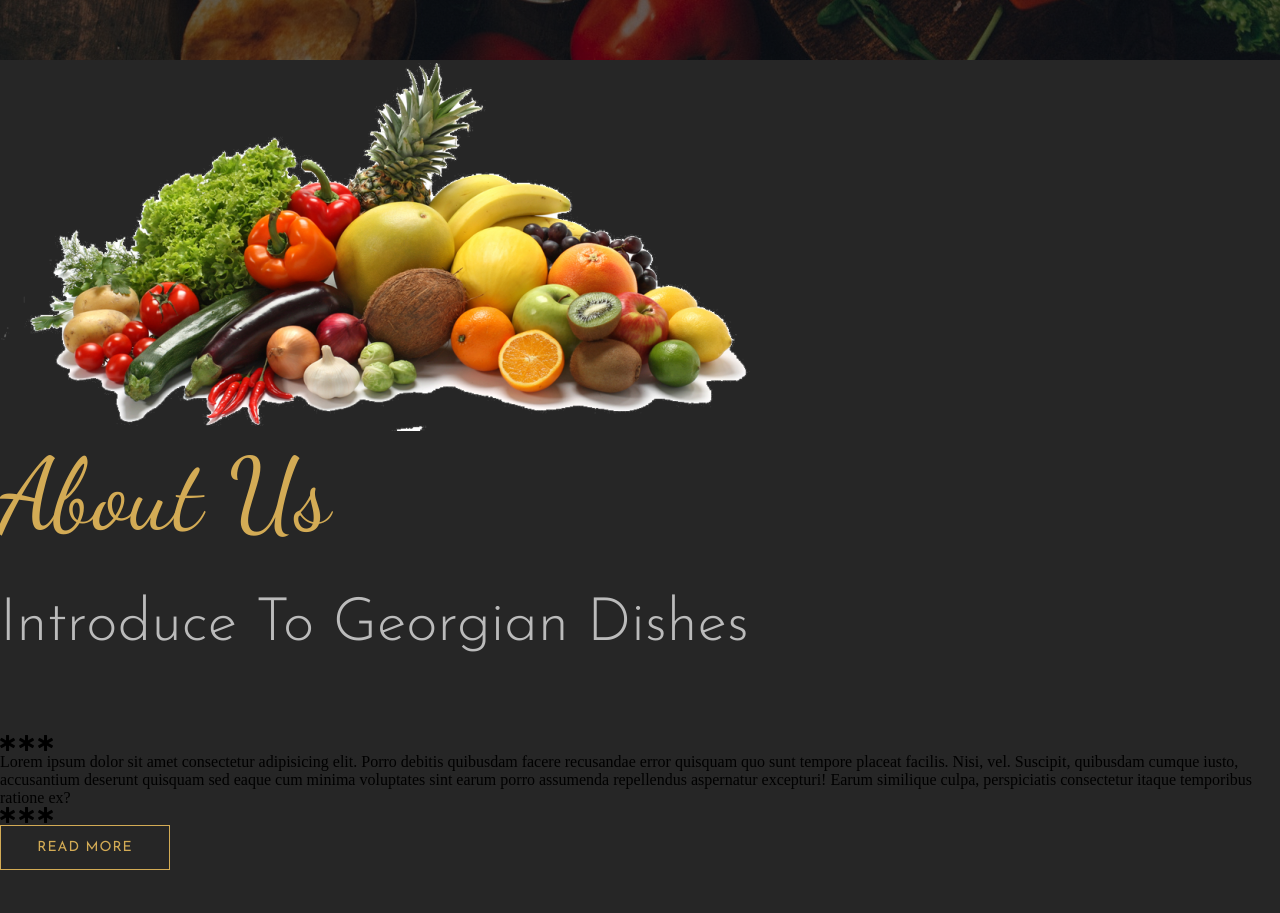
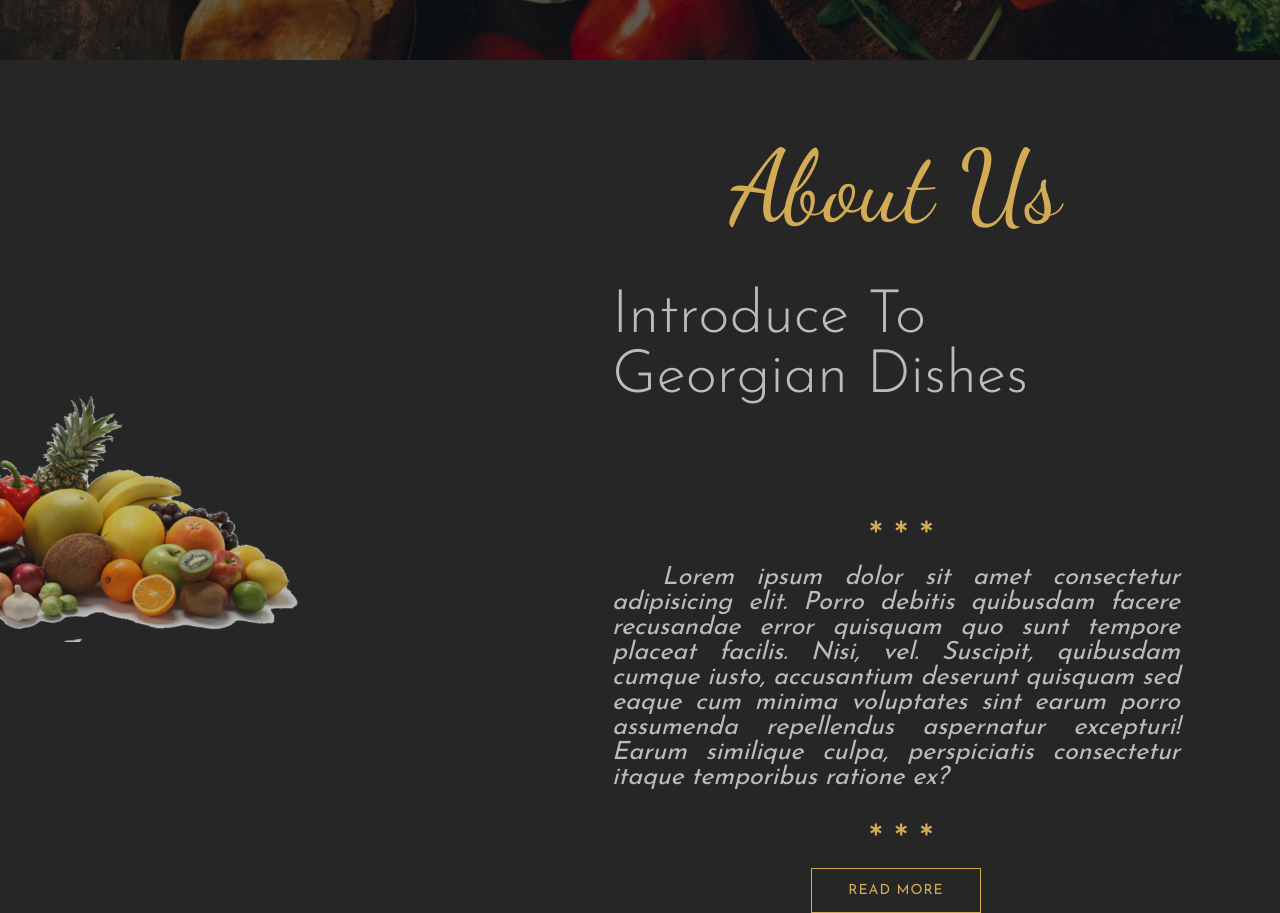
Before and after one commit to Prasenjit-3433/Georgia, a website: page index.html in a window 1280 px wide. Shown: the part 740-1653 px from the top of the page. Before the commit the page ends 1610 px from the top, so only its background shows below. Drawn offline with nearby package versions, Linux system fonts and the light colour scheme.

Commit message:
styles of about-us section

```diff
--- a/scss/_layout.scss
+++ b/scss/_layout.scss
@@ -17,3 +17,53 @@
         @include centering(50%);
     }
 }
+
+.about-us {
+    height: 90vh;
+    display: flex;
+    align-items: center;
+    // extra edded:
+    padding-top: 100px;
+
+    &-left {
+        width: 40%;
+        position: relative;
+        left: -200px;
+
+        img {
+            width: 100%;
+            opacity: 0.7;
+        }
+    }
+
+    &-right {
+        width: 60%;
+        display: flex;
+        flex-direction: column;
+        align-items: center;
+        padding: 0 100px;
+        box-sizing: border-box;
+
+        .stars {
+            margin: 30px 0;
+        }
+
+        .star {
+            font-size: 12px;
+            color: $color-primary;
+            margin-left: 10px;
+        }
+
+        .description {
+            font-family: $font-josefinSans;
+            font-size: 25px;
+            font-style: italic;
+            color: $color-secondary;
+            text-align: justify;
+
+            &::first-letter {
+                padding-left: 50px;
+            }
+        }
+    }
+}
```
Also changed, not shown: css/main.css.
